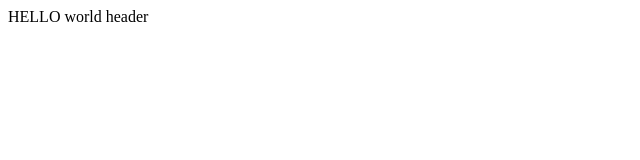
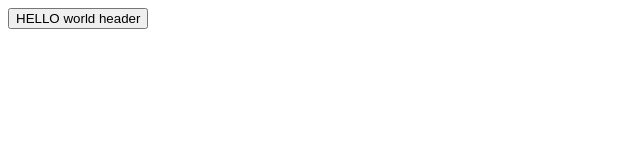
Before and after one commit to occasionalcode/testing, a plain HTML site: page index.html in a window 1280 px wide. Shown: the whole page, without its empty margins (0-640 px from the left). Drawn offline with Linux system fonts and the light colour scheme.

Commit message:
attempt to merge

```diff
--- a/index.html
+++ b/index.html
@@ -6,6 +6,6 @@
     <title>Document</title>
 </head>
 <body>
-    <header>HELLO world header</header>
+    <button>HELLO world header</button>
 </body>
 </html>
```
